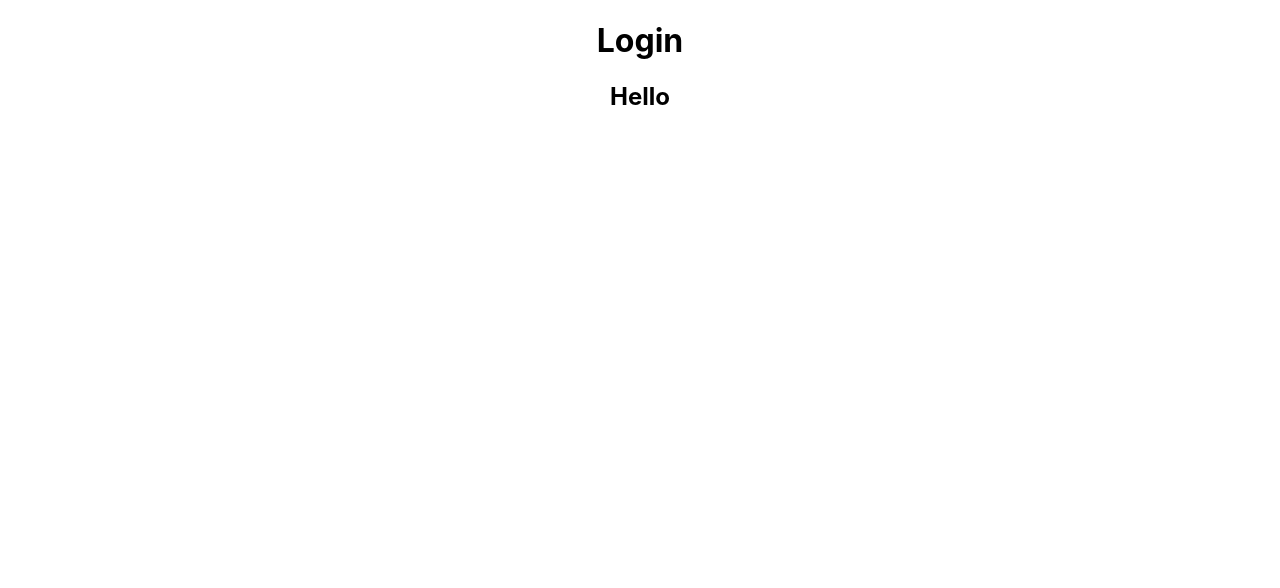
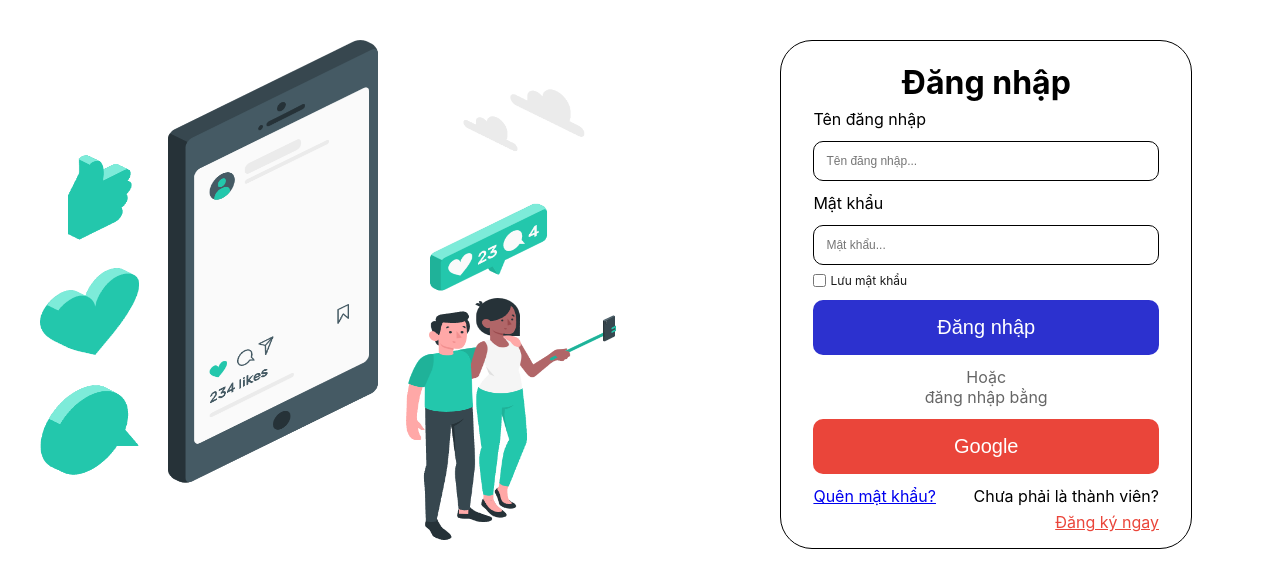
Before and after one commit to honghaianthony/dce2021, a React (Create React App) app: page /login in a window 1280 px wide. Shown: the top 588 px of the page. Built offline with nearby package versions, Linux system fonts and the light colour scheme.

Commit message:
push login

```diff
--- /dev/null
+++ b/src/pages/Login.css
@@ -0,0 +1,145 @@
+
+.login{
+    display:flex;
+    justify-content: space-between;
+    padding:40px;
+    width: 90%;
+    /* margin-left: auto; */
+    /* margin-right: auto; */
+    /* overflow: hidden; */
+    /* position: relative; */
+}
+.form-content{
+    border: 1px solid #000;
+    border-radius: 2rem;
+    padding: 1rem 2rem;
+    max-width: 24rem;
+    /* width:450px; */
+    width: 30%;
+    /* margin-left: 10%; */
+    /* float:right; */
+    /* position: absolute; */
+    right:0;
+}
+.img-content-left img{
+    width:100%;
+    /* margin-top:10%; */
+    height:500px;
+    /* height:70%; */
+    /* flex-shrink: 0; */
+}
+.img-content-left{
+    width: 50%;
+    /* background-image: url("../assets/images/background-login.png"); */
+    /* background-position: left;
+    background-repeat: no-repeat;
+    background-size: cover; */
+    /* position: absolute; */
+}
+.user-img img {
+    width:120px;
+
+}
+.form-content-top{
+    display: block;
+    justify-content: center;
+    text-align: center;
+}
+.login-text {
+    font-size: 32px;
+    line-height: 28px;
+    font-weight: 700;
+
+    margin-top: 12px;
+}
+.label-login {
+    display: flex;
+    font-size: 16px;
+    margin-top: 12px;
+    font-weight: 400;
+}
+.form-input{
+    border:1px solid #000;
+    width:100%;
+    padding:12px;
+    margin-top: 12px;
+    font-size:12px;
+    border-radius: 10px;
+    box-sizing: border-box;
+
+}
+.form-checked {
+    margin-top: 8px;
+    display:flex;
+}
+.btn-checkbox-password{
+    margin:0;
+}
+.check-password{
+    margin-left:4px;
+    font-size: 12px;
+    opacity: 0.9;
+}
+.btn-submit-login{
+    font-size: 20px;
+    width: 100%;
+    cursor: pointer;
+    padding: 16px;
+    border-radius: 10px;
+    border: none;
+    background-color: #2C31CF;
+    color: #fff;
+    margin-top:12px;
+}
+.btn-submit-login:hover,.btn-submit-google:hover{
+    background-color: #ccc;
+    color:#000;
+}
+.btn-submit-google{
+    font-size: 20px;
+    width: 100%;
+    cursor: pointer;
+    padding: 16px;
+    border-radius: 10px;
+    border: none;
+    background-color: #EA453A;
+    color: #fff;
+
+}
+.text-submit{
+    margin-top: 12px;
+    margin-bottom: 12px;
+    text-align: center;
+    opacity: 0.6;
+    font-size:16px
+}
+.text-submit p{
+    margin:0;
+}
+.form-bottom {
+    display: flex;
+    justify-content: space-between;
+    margin-top: 12px;
+}
+.form-bottom .become-member p{
+    margin:0;
+}
+.form-bottom .become-member a{
+    text-decoration: none;
+}
+.form-bottom .forgot-pass a:hover{
+    color: #2C31CF;
+    opacity: 0.5;
+}
+.sign-up-now{
+    float:right;
+    margin-top: 6px;
+}
+.form-bottom .become-member a{
+    color: #EA453A;
+    text-decoration: underline;
+}
+.become-member a:hover{
+    color: #EA453A;
+    opacity: 0.5;
+}
--- a/src/pages/Login.js
+++ b/src/pages/Login.js
@@ -1,11 +1,52 @@
+import React from 'react'
+import hinhlaptrinh from '../assets/images/background-login.png'
+import "./Login.css"
 function Login () {
     return (
-        <>
-            <h1>Login</h1>
-            {/* trong page login gọi layout login nhưng page login khác với các trang trong web */}
-            {/* nên sẽ ko có layout */}
-            <h2>Hello</h2>
-        </>
+        <section className="login">
+            <div className="img-content-left">
+                <img src={hinhlaptrinh} alt="Hình minh họa" />
+            </div>
+            <div className="form-content">
+                <div className="form-content-top">
+
+                    <div className="login-text">
+                        <span>Đăng nhập</span>
+                    </div>
+                </div>
+                <div className="form-middle">
+                    <div className="from-group">
+                        <label className="label-login" for="user-name">Tên đăng nhập</label>
+                        <input className="form-input" type="text" name="user-name" placeholder="Tên đăng nhập..." id="user-name" required/>
+                     </div>
+                    <div className="from-group">
+                        <label className="label-login label-password" for="password">Mật khẩu</label>
+                        <input className="form-input" type="password" name="password" placeholder="Mật khẩu..." id="password" required/>
+                    </div>
+                </div>
+                <div className="form-checked">
+                    <input className="btn-checkbox-password" type="checkbox" name="check-password" id="check-password" />
+                    <label className="check-password" htmlFor="check-password">Lưu mật khẩu</label>
+                </div>
+                <div className="summit-container">
+                    <input className="btn-submit-login"type="submit" value="Đăng nhập" />
+                    <div className="text-submit">
+                        <p>Hoặc</p>
+                        <p>đăng nhập bằng</p>
+                    </div>
+                        <input className="btn-submit-google" type="submit" value="Google" />
+                </div>
+                <div className="form-bottom">
+                    <div className="forgot-pass">
+                        <a  href="#">Quên mật khẩu?</a>
+                    </div>
+                    <div className="become-member">
+                        <p>Chưa phải là thành viên?</p>
+                        <a href="#" className="sign-up-now">Đăng ký ngay</a>
+                    </div>
+                </div>
+            </div>
+        </section>
     )
 }
 
```
Also changed, not shown: src/assets/images/background-login.png (added).
